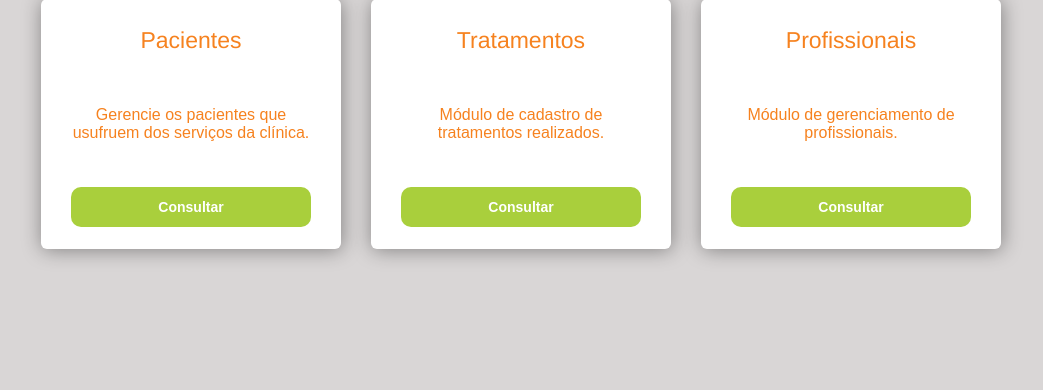
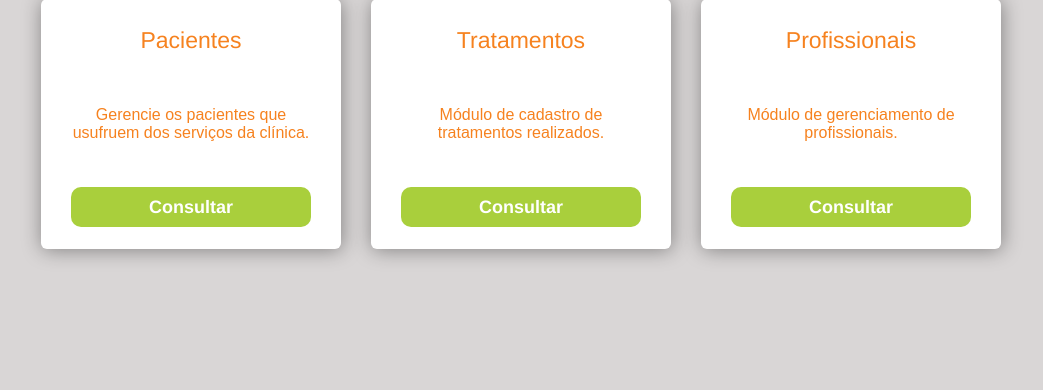
Before and after one commit to Gapela/ciasaude_v2, a Flask app: page /home in a window 1280 px wide. Shown: the part 246-636 px from the top of the page, without its empty margins (119-1162 px from the left). Run offline with Flask 3, Linux system fonts and the light colour scheme.

Commit message:
ajustes na home

```diff
--- /dev/null
+++ b/frontend/atendimento/templates/atendimento.html
@@ -0,0 +1 @@
+{% extends "navbar.html" %} {% block content %} {% endblock %}
--- a/frontend/paciente/paciente.py
+++ b/frontend/paciente/paciente.py
@@ -6,7 +6,7 @@ paciente_bp = Blueprint("paciente", __name__, template_folder="templates",
 
 @paciente_bp.route('/paciente')
 def paciente():
-    return 'Página do paciente'
+    return render_template('paciente.html')
 
 
 @paciente_bp.route('/paciente/<int:paciente_id>')
--- /dev/null
+++ b/frontend/paciente/templates/paciente.html
@@ -0,0 +1 @@
+{% extends "navbar.html" %} {% block content %} {% endblock %}
--- a/frontend/page/static/css/home.css
+++ b/frontend/page/static/css/home.css
@@ -71,13 +71,18 @@
   height: 40px;
   background-color: #a9cf3c;
   color: #fff;
-  font-size: 14px;
+  font-size: 18px;
   font-weight: 600;
   border: none !important;
   transition: all linear 160ms;
   cursor: pointer;
   margin: 0 !important;
   border-radius: 10px;
+  text-decoration: none;
+
+  display: flex;
+  align-items: center;
+  justify-content: center;
 }
 
 .button:hover {
--- a/frontend/page/templates/homepage.html
+++ b/frontend/page/templates/homepage.html
@@ -8,7 +8,9 @@
         <div class="card-body">
           Gerencie os pacientes que usufruem dos serviços da clínica.
         </div>
-        <div class="card-button"><button class="button">Consultar</button></div>
+        <div class="card-button">
+          <a href="/paciente" class="button">Consultar</a>
+        </div>
       </div>
     </div>
 
@@ -18,7 +20,9 @@
         <div class="card-body">
           Módulo de cadastro de tratamentos realizados.
         </div>
-        <div class="card-button"><button class="button">Consultar</button></div>
+        <div class="card-button">
+          <a href="/atendimento" class="button">Consultar</a>
+        </div>
       </div>
     </div>
 
@@ -26,7 +30,9 @@
       <div class="card-position">
         <div class="card-title">Profissionais</div>
         <div class="card-body">Módulo de gerenciamento de profissionais.</div>
-        <div class="card-button"><button class="button">Consultar</button></div>
+        <div class="card-button">
+          <a href="/profissional" class="button">Consultar</a>
+        </div>
       </div>
     </div>
   </div>
--- /dev/null
+++ b/frontend/profissional/templates/profissional.html
@@ -0,0 +1 @@
+{% extends "navbar.html" %} {% block content %} {% endblock %}
```
